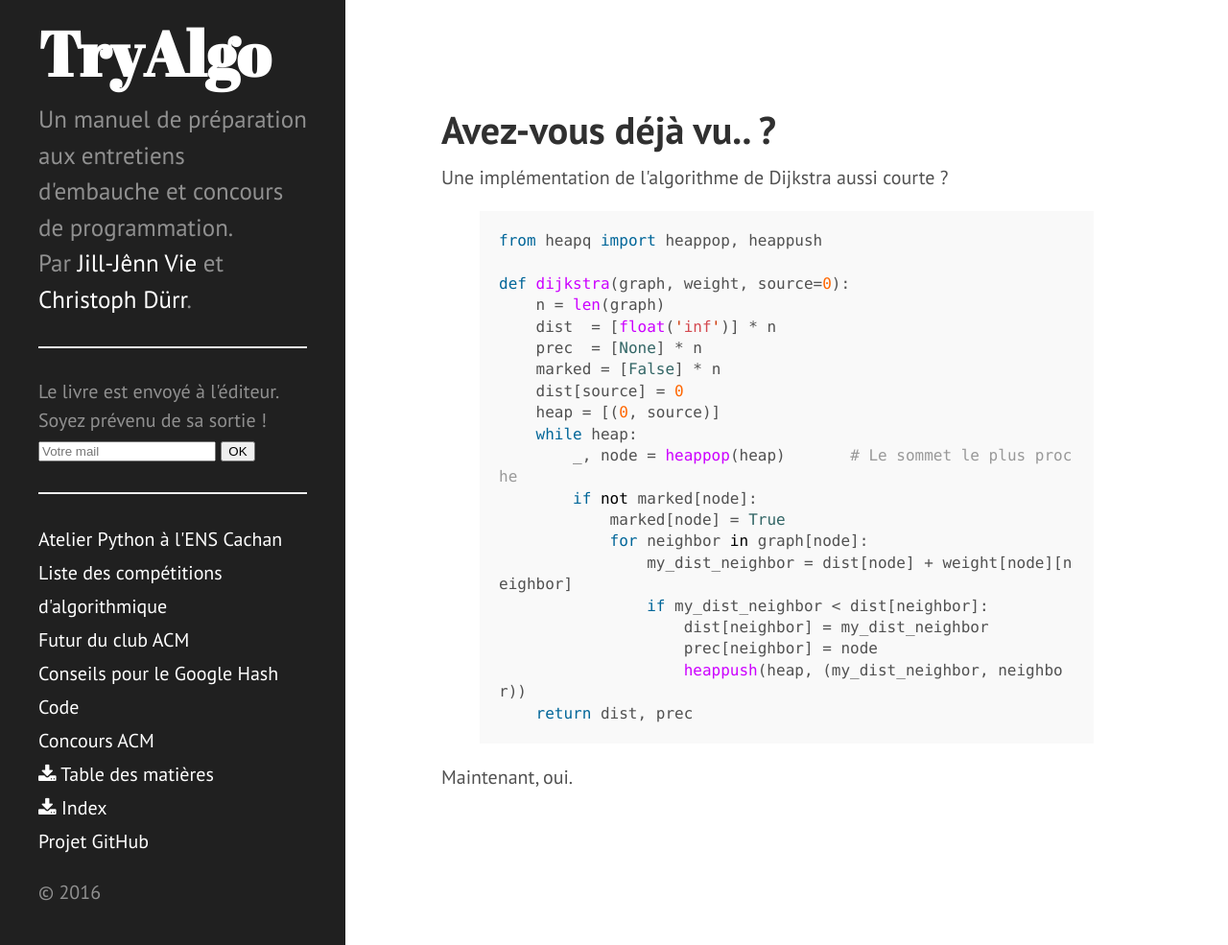
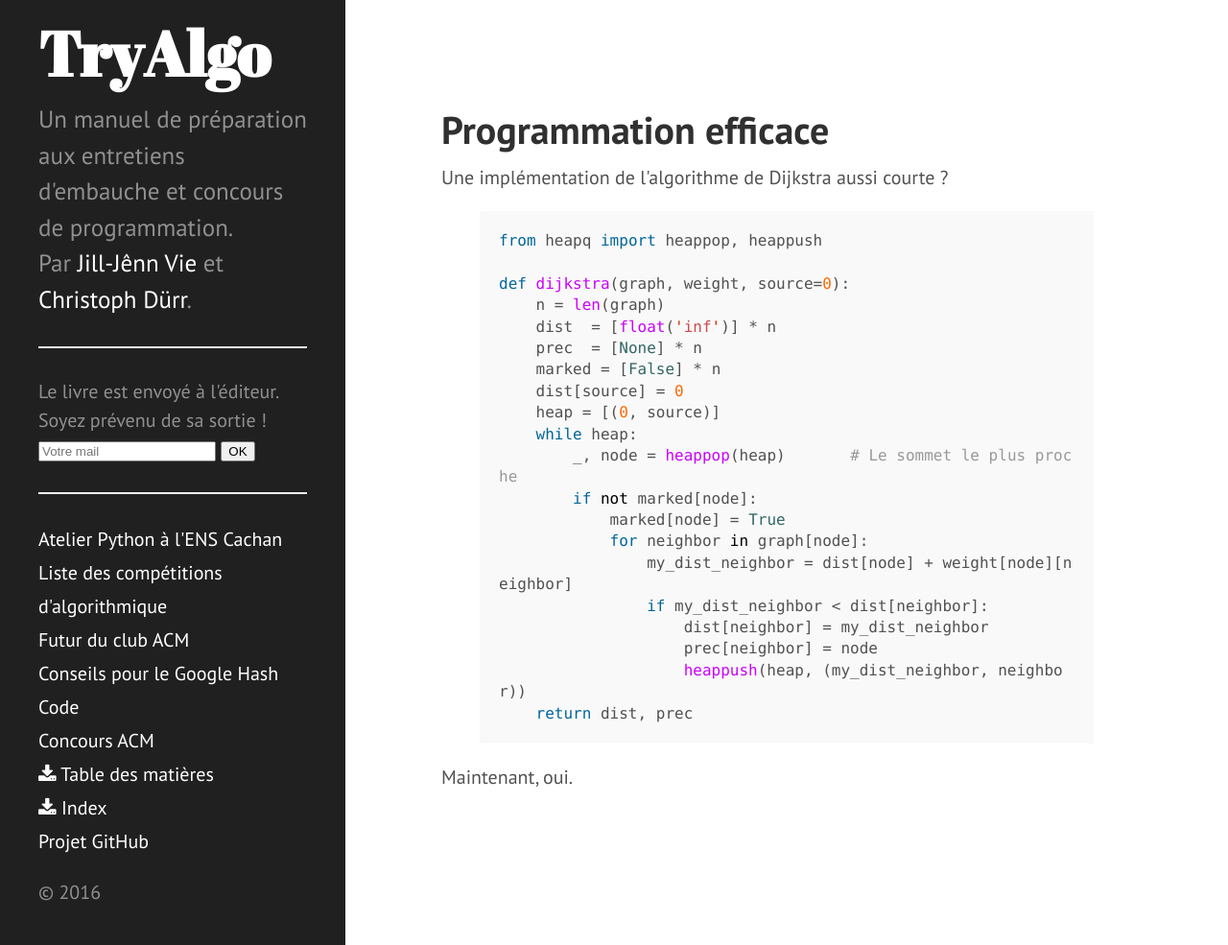
Before and after one commit to jilljenn/tryalgo.org, a Jekyll site: the page built from index.html, in a window 1280 px wide and 985 px high. Shown: the whole window at 96% size. Built offline with Jekyll 4.4.1, drawn with Linux system fonts in a browser that asks for light colours; nearby versions of some CDN libraries; Markdown is read by kramdown in place of the engine named in the settings; the list of posts is cut into pages by our own code.

Commit message:
New title

```diff
--- a/index.html
+++ b/index.html
@@ -4,7 +4,7 @@ title: Accueil
 ---
 
 <div class="page">
-    <h1 class="page-title">Avez-vous déjà vu.. ?</h1>
+    <h1 class="page-title">Programmation efficace</h1>
 
     <p>Une implémentation de l'algorithme de Dijkstra aussi courte ?</p>
 
```
